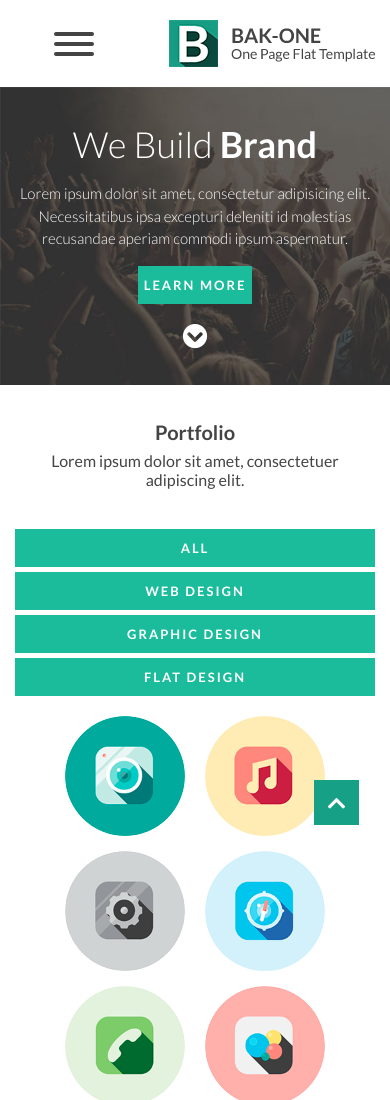
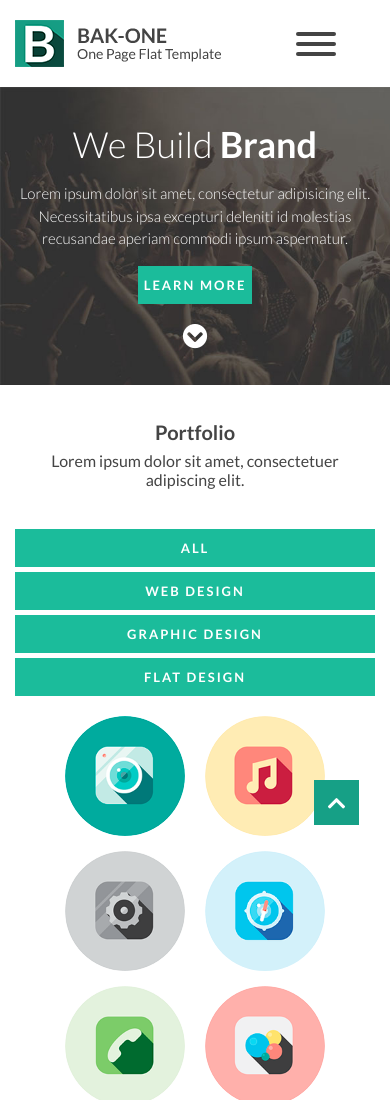
Before and after one commit to Tanny-Griz/landing-bak, a website: page index.html in a window 390 px wide. Shown: the top 1100 px of the page. Drawn offline with nearby package versions, Linux system fonts and the light colour scheme; files whose address does not match are found by name.

Commit message:
mmenu right

```diff
--- a/css/style.css
+++ b/css/style.css
@@ -55,7 +55,6 @@ img {
 
 .holder-header {
     display: flex;
-    justify-content: flex-end;
     padding: 20px 0 20px;
 }
 
@@ -65,7 +64,7 @@ img {
 
 .burger {
     position: fixed;
-    left: 10%;
+    right: 10%;
     top: 17px;
 }
 
--- a/index.html
+++ b/index.html
@@ -371,7 +371,7 @@
     <script>
       $(document).ready(function() {
         $("#my-menu").mmenu({
-          extensions: ["affect-menu-slide", "pagedim-black"],
+          extensions: ["affect-menu-slide", "pagedim-black", "position-right"],
           navbar: {
             title: '<img src="images/logo.png" alt="Bak-one">'
           }
```
